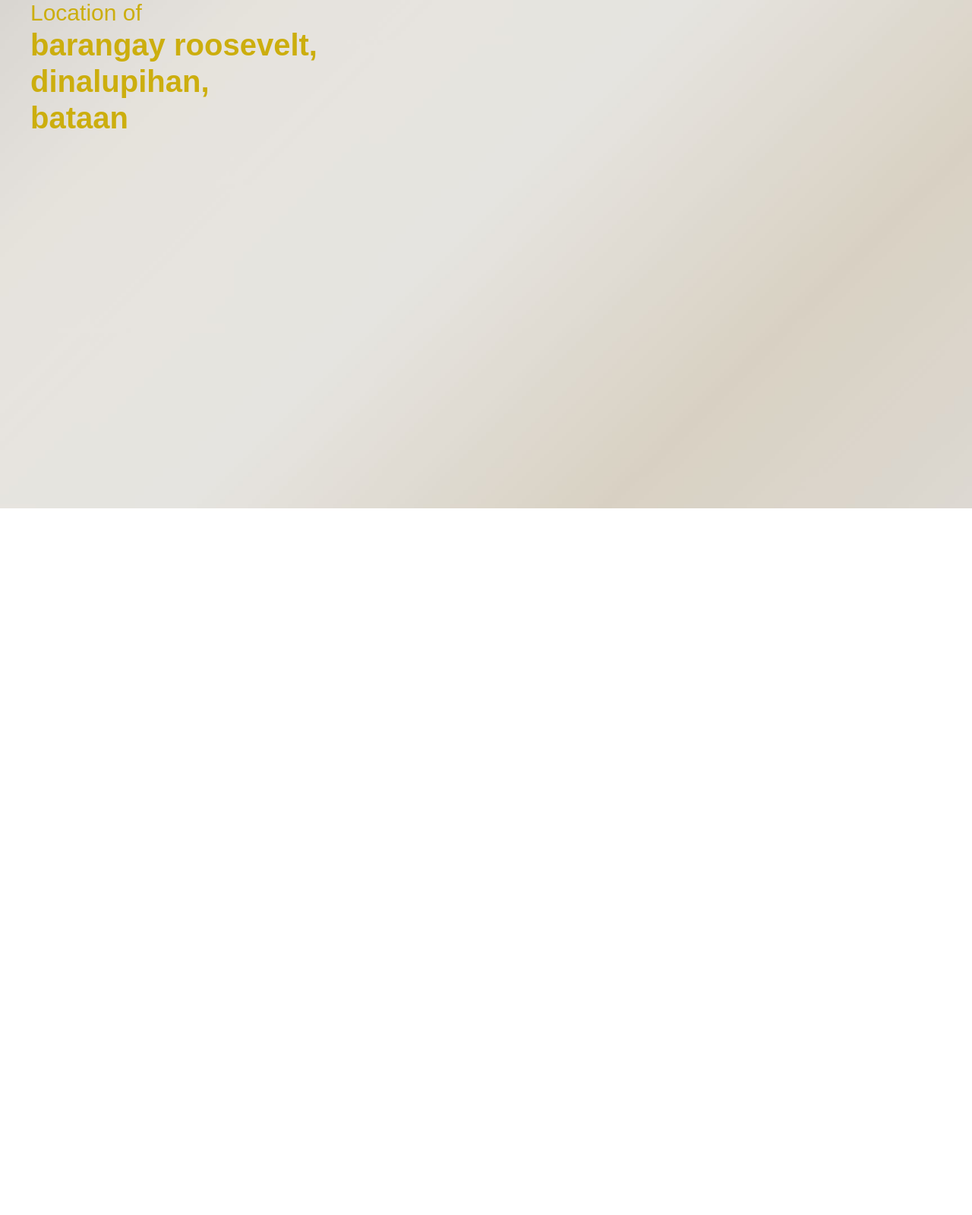
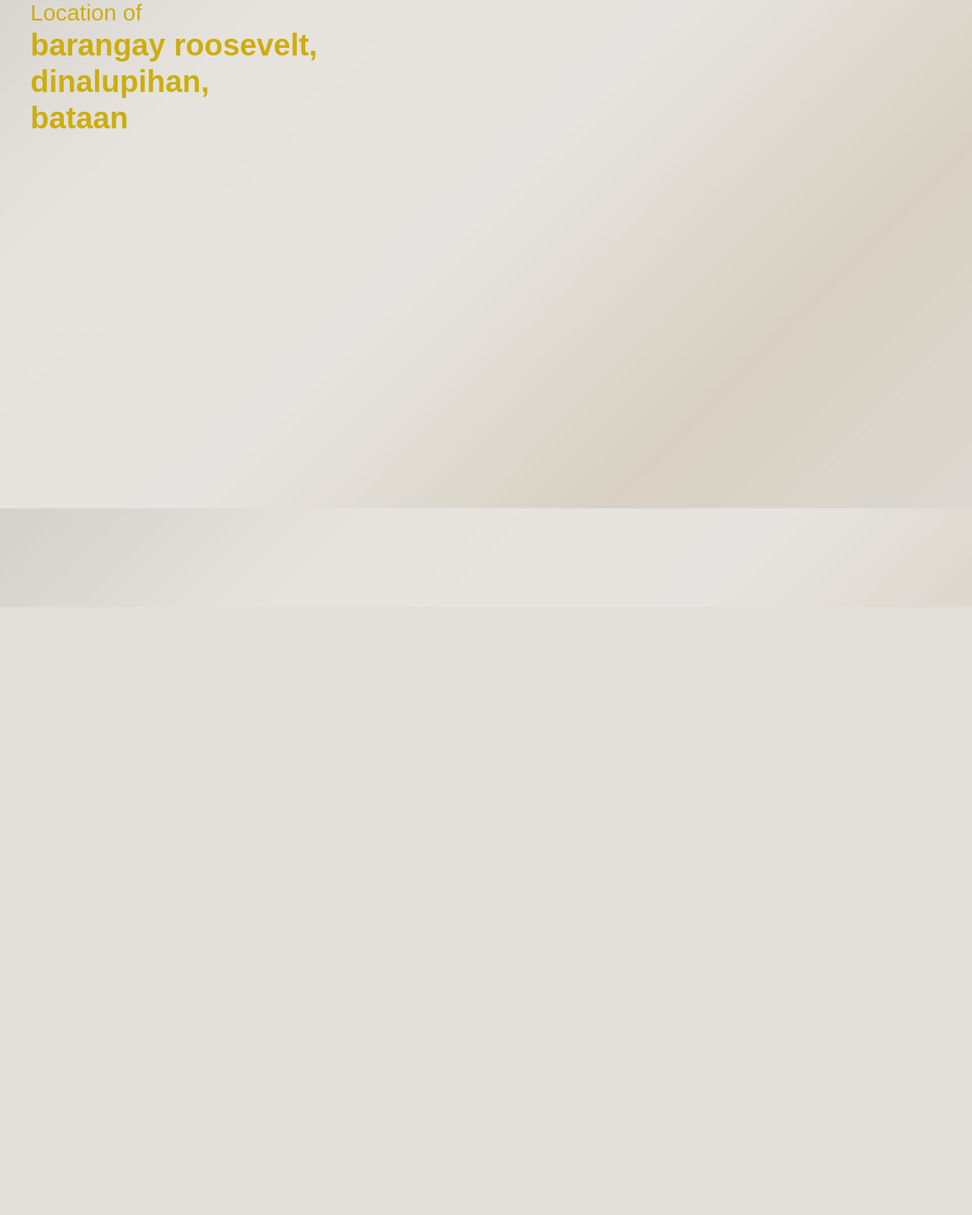
Before and after one commit to WesleyJoshuaPerez/EBRG-PROJECT, a PHP site: page /maindashboard.html in a window 1280 px wide. Shown: the part 131-1730 px from the top of the page at 76% size. After the commit the page ends 930 px from the top, so only its background shows below. Run offline with PHP 8.4, Linux system fonts and the light colour scheme; some web fonts are replaced.

Commit message:
fix the background

```diff
--- a/maindashboard.css
+++ b/maindashboard.css
@@ -9,7 +9,7 @@ body {
      background-size: cover;
      background-position: center;
      font-family: "Ysabeau Office", sans-serif;
-     min-height: 200vh;
+     background-attachment: fixed;
  }
 
  header {
@@ -189,6 +189,9 @@ footer {
 /*mobile*/
 /*1369px original i tried to adjust the  width to see changes*/
 @media only screen and (max-width: 1779px) {
+    body{
+        background-repeat:repeat;
+    }
    footer {
     visibility: hidden; /*use to make the footer invisible in the mobile devices*/
    }
```
